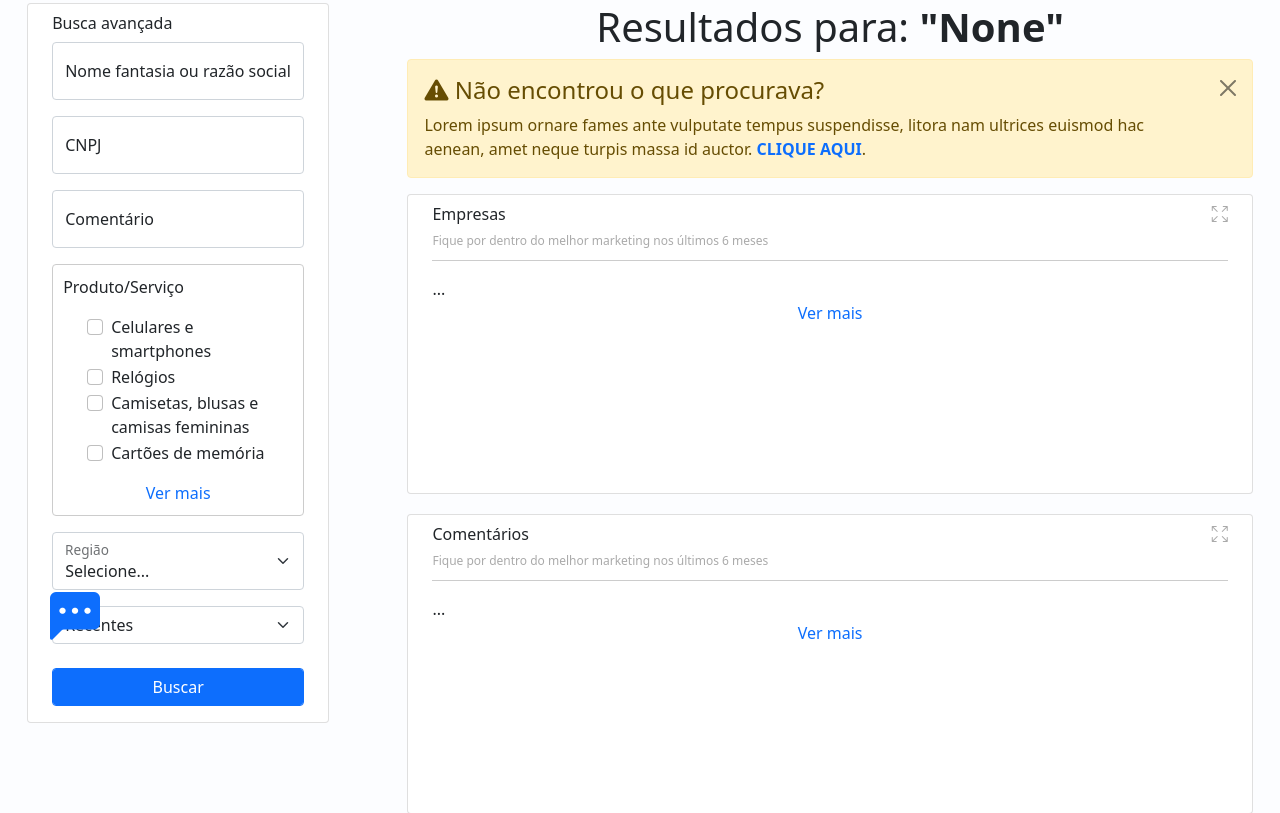
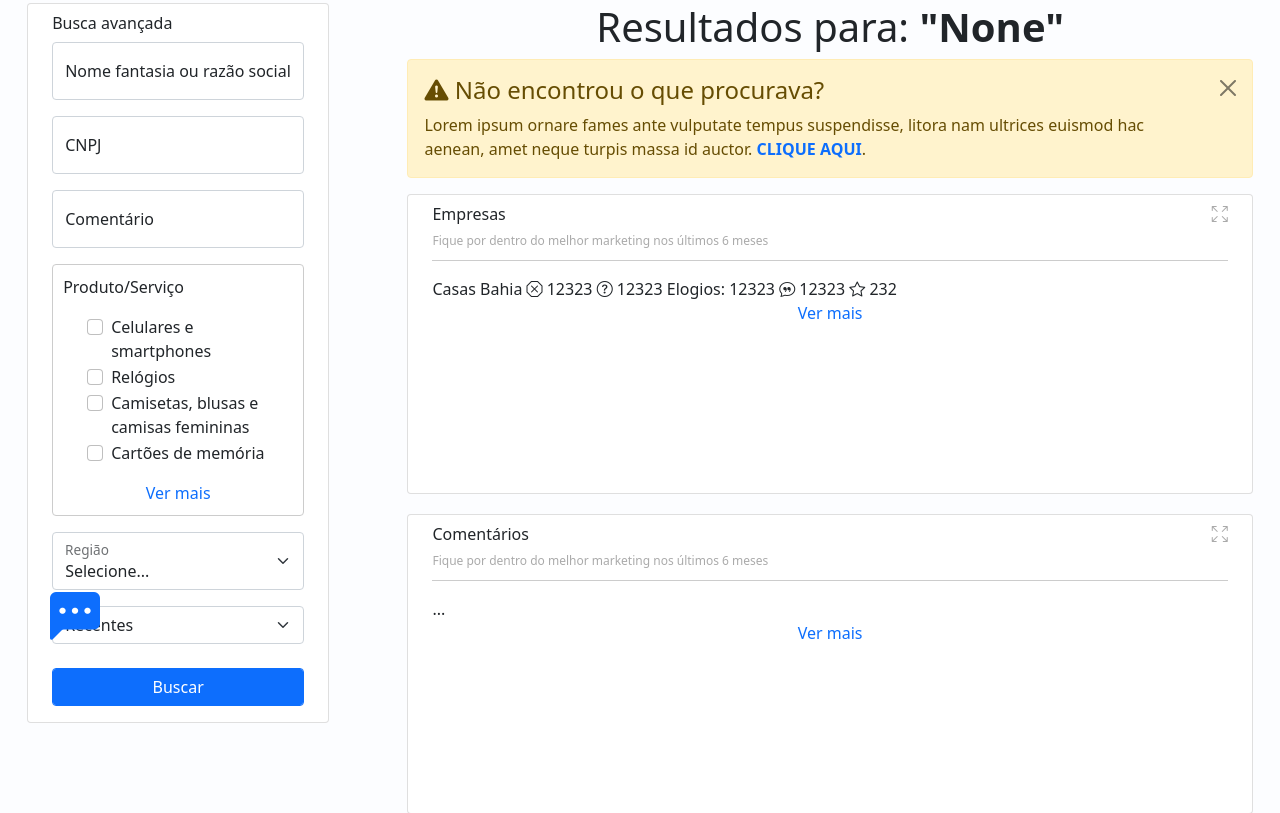
Before and after one commit to wesleystoss/valeapena, a Django app: page /busca/ in a window 1280 px wide. Shown: the part 125-938 px from the top of the page. Run offline with Django 3.2, Linux system fonts and the light colour scheme; some libraries are stand-ins or nearby versions.

Commit message:
FIX: Começa a adicionar as empresas na busca

```diff
--- a/paginas/templates/paginas/busca.html
+++ b/paginas/templates/paginas/busca.html
@@ -79,7 +79,14 @@
                 <h6>Empresas<i class="bi bi-arrows-fullscreen float-end icone_cabecario_card"></i></h6>
                 <p class="descricao_card">Fique por dentro do melhor marketing nos últimos 6 meses</p>
                 <div class="item_card">
-                    ...
+                    <div>
+                        <label>Casas Bahia</label>
+                        <label><i class="bi bi-x-octagon"></i> 12323</label>
+                        <label><i class="bi bi-question-circle"></i> 12323</label>
+                        <label>Elogios: 12323</label>
+                        <label><i class="bi bi-chat-quote"></i> 12323</label>
+                        <label><i class="bi bi-star"></i> 232</label>
+                    </div>
                 </div>
                 <div class="mb-3 text-center">
                     <a href="#" class="link_card">Ver mais</a>
```
